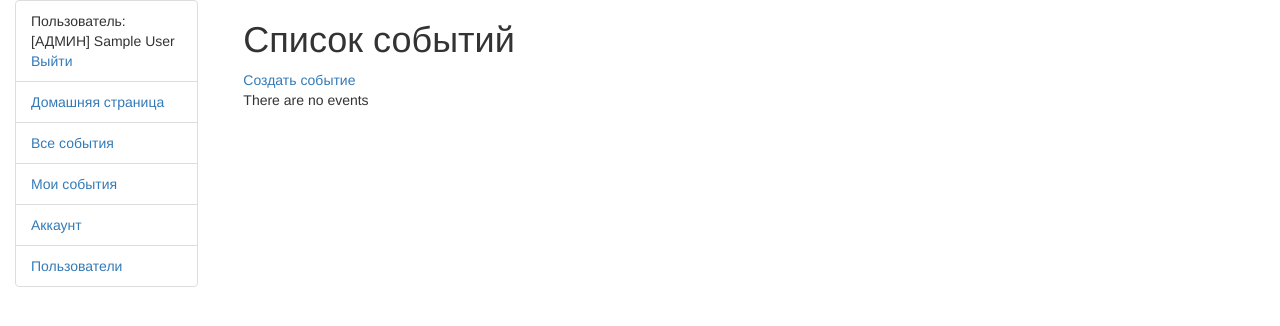
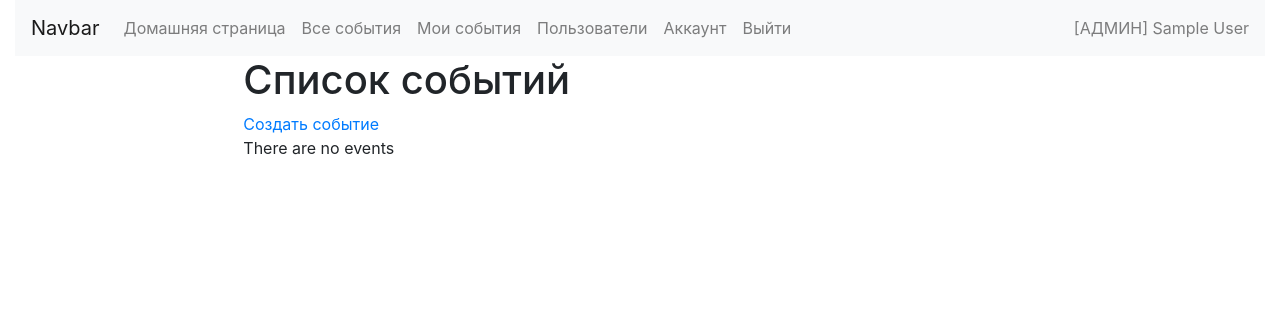
Before and after one commit to FaneTheEternal/probation-keysystems, a Django app: page /organizer/events/ in a window 1280 px wide. Shown: the top 326 px of the page. Run offline with Django 3.2, Linux system fonts and the light colour scheme; the visitor is signed in with stand-in values (Sample User, id 1); data that the repository does not hold is empty; some libraries are stand-ins or nearby versions.

Commit message:
перенос панели навигации в шапку

```diff
--- a/mysite/organizer/templates/organizer/event_list.html
+++ b/mysite/organizer/templates/organizer/event_list.html
@@ -1,7 +1,7 @@
 {% extends 'base_generic.html' %}
 
 {% block content %}
-<div class="col-sm-8">
+<div class="col-sm-10">
     <h1>Список событий</h1>
     {% if user.profile.is_moderator %}<a href="{% url 'event-create' %}">Создать событие</a>{% endif %}
     {% if event_list %}
--- a/mysite/templates/base_generic.html
+++ b/mysite/templates/base_generic.html
@@ -4,7 +4,7 @@
         <title>Organizer</title>
         <meta charset="utf-8">
         <meta name="viewport" content="width=device-width, initial-scale=1, shrink-to-fit=no">
-        <link rel="stylesheet" href="https://maxcdn.bootstrapcdn.com/bootstrap/3.3.7/css/bootstrap.min.css">
+        <link rel="stylesheet" href="https://maxcdn.bootstrapcdn.com/bootstrap/4.0.0/css/bootstrap.min.css">
 
         <!--Добавление статических файлов-->
         <!--TO DO-->
@@ -13,10 +13,51 @@
     <body>
         <div class="container-fluid">
             <div class="row">
+
+                {% block navbar %}
+                <div class="col-sm-12">
+                    <nav class="navbar navbar-expand-lg navbar-light bg-light">
+                        <a class="navbar-brand" href="#">Navbar</a>
+                        <button class="navbar-toggler" type="button" data-toggle="collapse" data-target="#navbarText" aria-controls="navbarText" aria-expanded="false" aria-label="Toggle navigation">
+                            <span class="navbar-toggler-icon"></span>
+                        </button>
+                        <div class="collapse navbar-collapse" id="navbarText">
+                            <ul class="navbar-nav mr-auto">
+                                <li class="nav-item">
+                                    <a class="nav-link" href="{% url 'index' %}">Домашняя страница</a>
+                                </li>
+                                <li class="nav-item">
+                                    <a class="nav-link" href="{% url 'events' %}">Все события</a>
+                                </li>
+                                <li class="nav-item">
+
+                                    <a class="nav-link" href="{% url 'user-events' %}">Мои события</a>
+                                </li>
+                                {% if user.is_superuser %}
+                                    <li class="nav-item">
+                                        <a class="nav-link" href="{% url 'users' %}">Пользователи</a>
+                                    </li>
+                                {% endif %}
+                                <li class="nav-item">
+                                    <a class="nav-link" href="{% url 'account' %}">Аккаунт</a>
+                                </li>
+                                <li class="nav-item">
+                                    <a class="nav-link" href="{% url 'logout' %}">Выйти</a>
+                                </li>
+                            </ul>
+                            <span class="navbar-text">
+                                {% if user.is_superuser %}[АДМИН]{% elif user.profile.is_moderator %}[МОДЕРАТОР]{% endif %} {{ user.profile }}
+                            </span>
+                        </div>
+                    </nav>
+                </div>
+            {% endblock navbar %}
+
                 <div class="col-sm-2">
+                <!--
                     {% if user.is_authenticated %}
+
                         {% block sidebar %}
-
                         <ul class="list-group">
                             <li class="list-group-item">Пользователь:
                                 {% if user.is_superuser %}[АДМИН]{% elif user.profile.is_moderator %}[МОДЕРАТОР]{% endif %} {{ user.profile }}
@@ -31,6 +72,7 @@
                         </ul>
                         {% endblock sidebar %}
                     {% endif %}
+                    -->
                 </div>
                 <div class="col-sm-10">
 
@@ -59,6 +101,6 @@
         </div>
 
         <script src="https://ajax.googleapis.com/ajax/libs/jquery/1.12.4/jquery.min.js"></script>
-        <script src="https://maxcdn.bootstrapcdn.com/bootstrap/3.3.7/js/bootstrap.min.js"></script>
+        <script src="https://maxcdn.bootstrapcdn.com/bootstrap/4.0.0/js/bootstrap.min.js"></script>
     </body>
 </html>
--- a/mysite/uszver/templates/uszver/participant_list.html
+++ b/mysite/uszver/templates/uszver/participant_list.html
@@ -2,7 +2,7 @@
 
 {% block content %}
 
-    <div class="col-sm-8">
+    <div class="col-sm-10">
         <h4>События</h4>
 
         {% if participant_list %}
--- a/mysite/uszver/templates/uszver/profile_list.html
+++ b/mysite/uszver/templates/uszver/profile_list.html
@@ -1,7 +1,7 @@
 {% extends 'base_generic.html' %}
 
 {% block content %}
-<div class="col-sm-8">
+<div class="col-sm-10">
     <h1>Список пользователей</h1>
     <a href="{% url 'user-create' %}">Создать пользователя</a>
     <table class="table">
```
Also changed, not shown: mysite/organizer/templates/organizer/event_detail.html (+5 -3 lines).
